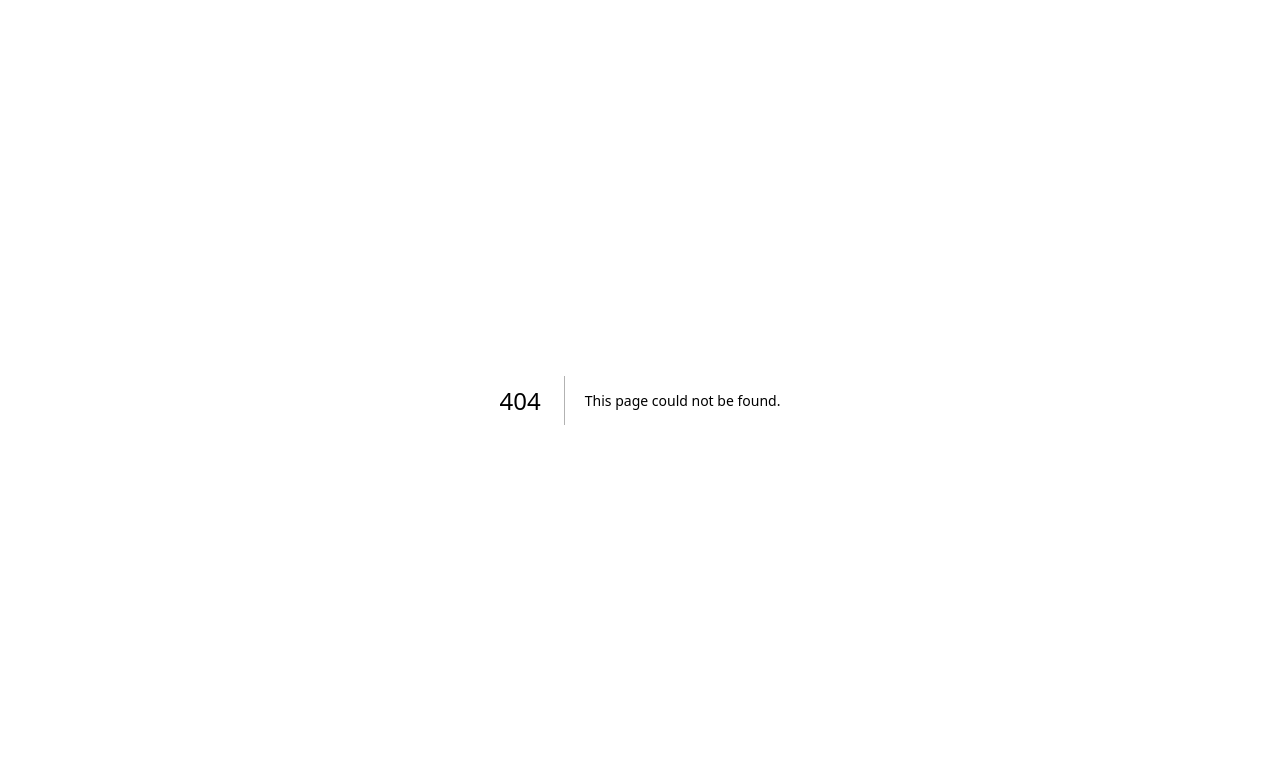
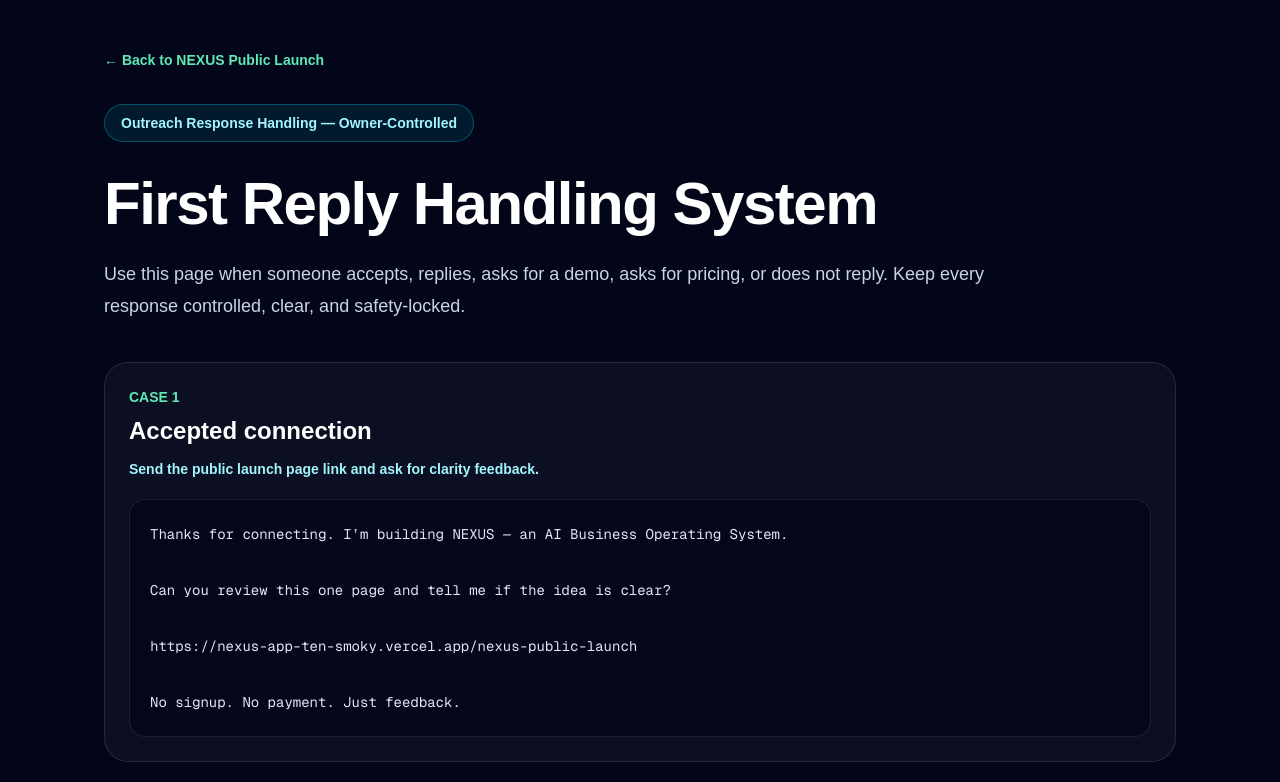
Before and after one commit to celerishealth/NEXUS, a Next.js app in the folder nexus-app/: page /nexus-response-handler in a window 1280 px wide. Before the commit this address had no page. Shown: the top 782 px of the page. Built offline with nearby package versions, Linux system fonts and the light colour scheme.

Commit message:
Day 577: add first outreach response handling package v1

```diff
--- /dev/null
+++ b/nexus-app/app/nexus-response-handler/page.tsx
@@ -0,0 +1,101 @@
+export default function NexusResponseHandlerPage() {
+  const responseTypes = [
+    {
+      type: "Accepted connection",
+      action: "Send the public launch page link and ask for clarity feedback.",
+      message:
+        "Thanks for connecting. I’m building NEXUS — an AI Business Operating System.\n\nCan you review this one page and tell me if the idea is clear?\n\nhttps://nexus-app-ten-smoky.vercel.app/nexus-public-launch\n\nNo signup. No payment. Just feedback.",
+    },
+    {
+      type: "Positive reply",
+      action: "Ask the 7 feedback questions. Do not sell yet.",
+      message:
+        "Thank you. Please check only clarity and trust first:\n\n1. Do you understand NEXUS within 60 seconds?\n2. Does it feel different from chatbot/CRM/ERP?\n3. What feels most powerful?\n4. What feels confusing?\n5. Would you request a controlled demo?",
+    },
+    {
+      type: "Confused reply",
+      action: "Clarify in one short message. Do not over-explain.",
+      message:
+        "NEXUS is an AI Business Operating System. It helps position owner-controlled business operations with safety boundaries, audit visibility, customer memory concepts, fallback planning, and phased rollout. It is not a chatbot or CRM.",
+    },
+    {
+      type: "Asks for demo",
+      action: "Send demo request page. No automatic access.",
+      message:
+        "Great. Please use this owner-reviewed demo request page:\n\nhttps://nexus-app-ten-smoky.vercel.app/nexus-demo-request\n\nDo not send customer data, payment details, passwords, or private business records. Access is reviewed manually.",
+    },
+    {
+      type: "Asks price",
+      action: "Do not quote randomly. Keep paid pilot owner-controlled.",
+      message:
+        "Pricing is not open publicly yet. NEXUS is currently in controlled review. Paid pilot access will be owner-reviewed, limited-scope, and safety-gated.",
+    },
+    {
+      type: "No reply",
+      action: "Do nothing for 48 hours. No spam.",
+      message:
+        "No follow-up immediately. Wait 48 hours. If still no response, send one short follow-up only.",
+    },
+  ];
+
+  const hardBoundaries = [
+    "No uncontrolled signup",
+    "No payment collection",
+    "No subscription activation",
+    "No customer onboarding",
+    "No customer data processing",
+    "No real execution",
+    "No overpromising",
+    "No fake readiness",
+  ];
+
+  return (
+    <main className="min-h-screen bg-slate-950 text-white">
+      <section className="mx-auto w-full max-w-6xl px-6 py-12 md:px-10">
+        <a
+          href="/nexus-public-launch"
+          className="text-sm font-bold text-emerald-300 hover:text-emerald-200"
+        >
+          ← Back to NEXUS Public Launch
+        </a>
+
+        <div className="mt-8 rounded-full border border-cyan-400/30 bg-cyan-400/10 px-4 py-2 text-sm font-semibold text-cyan-200 w-fit">
+          Outreach Response Handling — Owner-Controlled
+        </div>
+
+        <h1 className="mt-8 text-4xl font-black tracking-tight md:text-6xl">
+          First Reply Handling System
+        </h1>
+
+        <p className="mt-6 max-w-4xl text-lg leading-8 text-slate-300">
+          Use this page when someone accepts, replies, asks for a demo, asks for pricing,
+          or does not reply. Keep every response controlled, clear, and safety-locked.
+        </p>
+
+        <section className="mt-10 grid gap-5">
+          {responseTypes.map((item, index) => (
+            <div key={item.type} className="rounded-3xl border border-white/10 bg-white/[0.04] p-6">
+              <p className="text-sm font-black text-emerald-300">CASE {index + 1}</p>
+              <h2 className="mt-2 text-2xl font-black">{item.type}</h2>
+              <p className="mt-3 text-sm font-bold text-cyan-200">{item.action}</p>
+              <pre className="mt-5 whitespace-pre-wrap rounded-2xl border border-white/10 bg-slate-950/80 p-5 text-sm leading-7 text-slate-200">
+                {item.message}
+              </pre>
+            </div>
+          ))}
+        </section>
+
+        <section className="mt-14 rounded-3xl border border-red-400/20 bg-red-400/10 p-6 md:p-8">
+          <h2 className="text-3xl font-black">Hard Boundary</h2>
+          <div className="mt-6 grid gap-3 md:grid-cols-2">
+            {hardBoundaries.map((item) => (
+              <div key={item} className="rounded-2xl border border-white/10 bg-slate-950/70 p-4 text-sm font-bold">
+                {item}
+              </div>
+            ))}
+          </div>
+        </section>
+      </section>
+    </main>
+  );
+}
```
Also changed, not shown: 2 other files (tests, documents, lock files or other folders).
